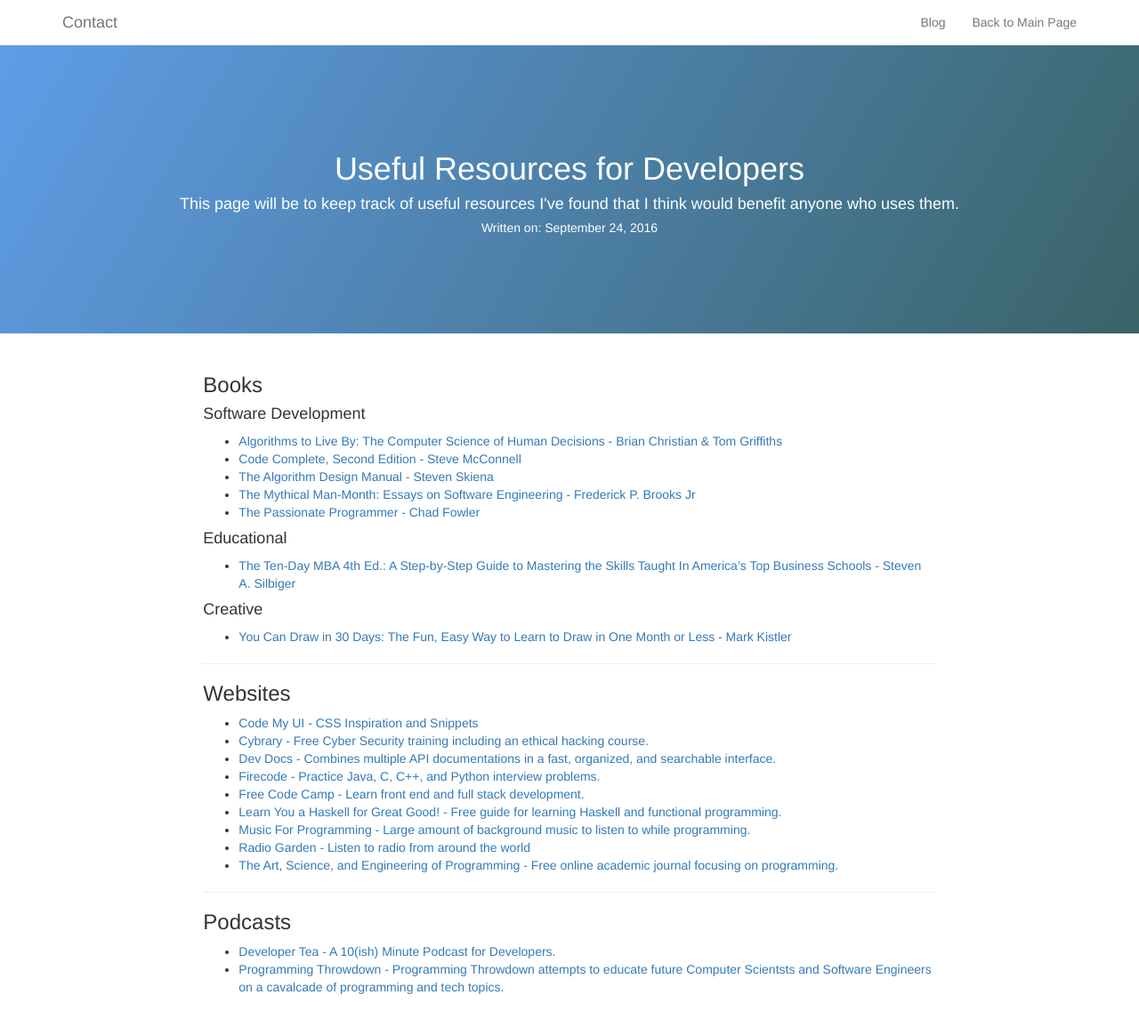
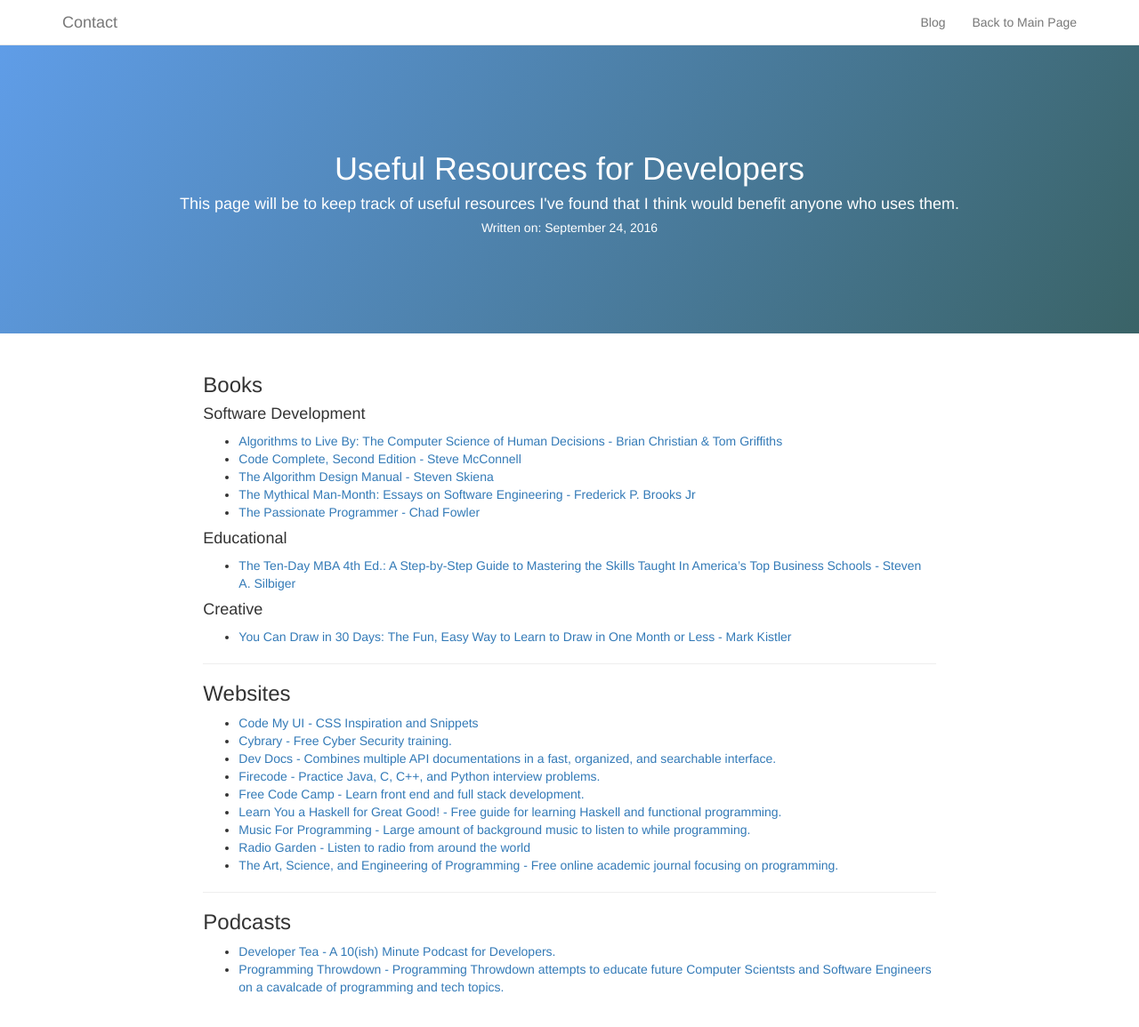
Before and after one commit to JoshWein/blog, a Jekyll site: the page built from _posts/2016-09-24-resources.md, in a window 1280 px wide and 1155 px high. Shown: the whole window at 89% size. Built offline with Jekyll 4.4.1, drawn with Linux system fonts in a browser that asks for light colours; nearby versions of some CDN libraries; comment, search, counter and statistics services are not loaded.

Commit message:
Update 2016-09-24-resources.md

```diff
--- a/_posts/2016-09-24-resources.md
+++ b/_posts/2016-09-24-resources.md
@@ -23,7 +23,7 @@ title_description: This page will be to keep track of useful resources I've foun
 
 ### Websites
 * [Code My UI - CSS Inspiration and Snippets](https://codemyui.com/)
-* [Cybrary - Free Cyber Security training including an ethical hacking course.](http://www.cybrary.it)
+* [Cybrary - Free Cyber Security training.](http://www.cybrary.it)
 * [Dev Docs - Combines multiple API documentations in a fast, organized, and searchable interface.](http://devdocs.io)
 * [Firecode - Practice Java, C, C++, and Python interview problems.](http://www.firecode.io)
 * [Free Code Camp - Learn front end and full stack development.](http://www.freecodecamp.com)
```
